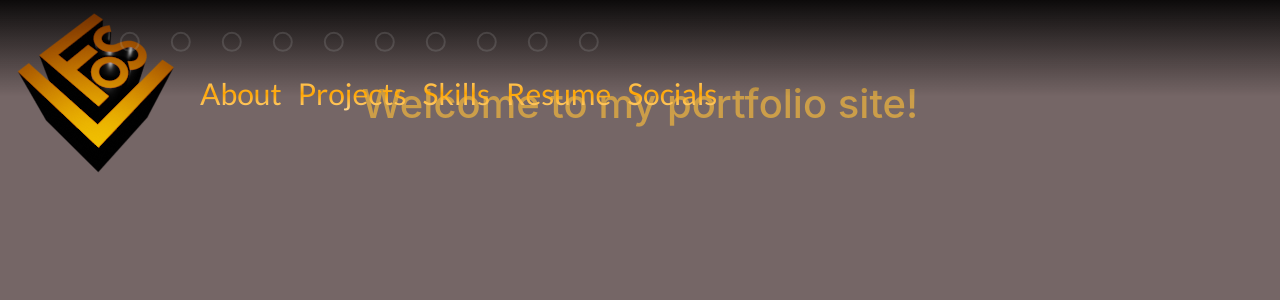
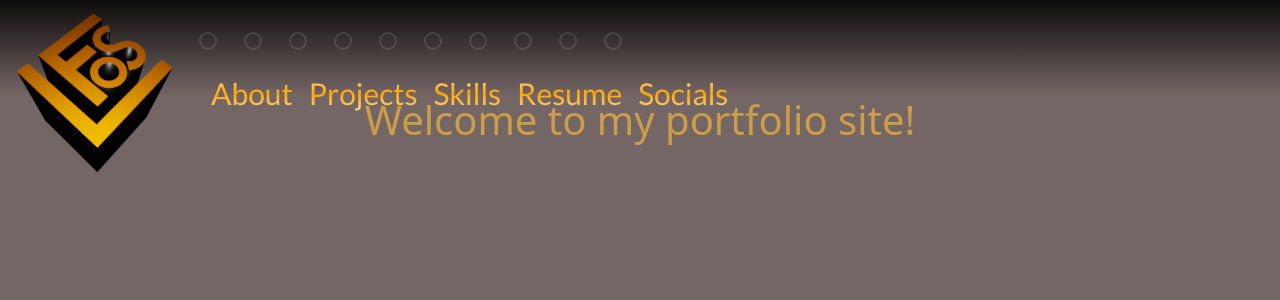
Before and after one commit to VFoS-dev/portfolio-website, a React (Create React App) app: page / in a window 1280 px wide. Shown: the top 300 px of the page. Built offline with nearby package versions, Linux system fonts and the light colour scheme.

Commit message:
navbar resizing

```diff
--- a/package.json
+++ b/package.json
@@ -5,12 +5,12 @@
   "dependencies": {
     "@testing-library/jest-dom": "^5.11.10",
     "@testing-library/react": "^11.2.6",
-    "bootstrap": "^4.5.0",
+    "bootstrap": "^5.2.2",
     "dotenv-webpack": "^6.0.0",
     "file-loader": "^6.1.1",
     "history": "^4.10.1",
     "react": "^17.0.2",
-    "react-bootstrap": "^1.3.0",
+    "react-bootstrap": "^2.6.0",
     "react-dom": "^17.0.2",
     "react-redux": "^7.2.0",
     "react-router": "^5.2.0",
--- a/src/components/NavBar.js
+++ b/src/components/NavBar.js
@@ -1,9 +1,9 @@
-import React, { Component } from 'react';
+import React, { Component, Fragment } from 'react';
 import { connect } from 'react-redux';
 
-import Navbar from 'react-bootstrap/Navbar';
-import Nav from 'react-bootstrap/Nav';
+import { NavDropdown, Navbar, Nav, Form, Container, Button, Offcanvas } from 'react-bootstrap';
 import '../css/navbar.css';
+
 
 class NavBar extends Component {
     constructor(props) {
@@ -51,17 +51,29 @@ class NavBar extends Component {
         const f = document.getElementById('focused')
         const _scrollPercent = f ? (document.documentElement.clientHeight >= f.scrollHeight) ? 1 : (f.scrollHeight == 0) ? 0 : f.scrollTop / Math.min(f.scrollHeight - f.offsetHeight, f.scrollHeight) : 1;
 
-        return (
-            <Navbar className="navbar navbar-expand-lg fixed-top bg-transparent disable" bg="light" expand="lg" onToggle={() => this.setState({ nav: !nav })} expanded={nav}>
-                <div className='navShadow' />
-                <Navbar.Brand className="pointer enable z-2" id='intro' style={{ position: 'relative' }} onClick={(e) => this.changePage(e.target.id)} onMouseOut={() => this.setState({ animateLogo: false })} onMouseEnter={() => this.setState({ animateLogo: true })}>
+        return (<Navbar key='lg' bg="dark" expand='lg' className="navbar navbar-expand-lg fixed-top bg-transparent disable" expanded={nav} onToggle={() => this.setState({ nav: !nav })}>
+            <Navbar.Brand className="brand pointer enable z-2" id='intro' style={{ position: 'relative' }} onClick={(e) => this.changePage(e.target.id)} onMouseOut={() => this.setState({ animateLogo: false })} onMouseEnter={() => this.setState({ animateLogo: true })}>
                 <div className='navImage' style={{ '--frame': `${Math.round((_scrollPercent) * 16)}` }} />
-                    <div className='disable' style={{ position: 'absolute', display: 'flex', top: 0, left: 'min(11vh, 11vw)', height: '30%', marginRight: '15px', marginTop: '1vh' }}>
+                <div className='disable checkpoint-container'>
                     {[...new Array(secretLength)].map((c, index) => (<div key={index + "checkpoints"} className={`checkpoint${correct ? " complete" : checkpoints[index] ? " correct" : typeof checkpoints[index] == 'boolean' ? " wrong" : ''}`}><div /></div>))}
                 </div>
             </Navbar.Brand>
-                <Navbar.Toggle className='enable z-2' />
-                <Navbar.Collapse className='disable z-2'>
+            <Navbar.Toggle aria-controls="offcanvasNavbar-expand-lg" className="enable hamButton" />
+            <div className='navShadow' />
+
+            <Container fluid className="enable z-2">
+                <Navbar.Offcanvas
+                    id="offcanvasNavbar-expand-lg"
+                    aria-labelledby="offcanvasNavbarLabel-expand-lg"
+                    placement="end"
+                    className='greyBG'
+                >
+                    <Offcanvas.Header>
+                        <Offcanvas.Title id="offcanvasNavbarLabel-expand-lg">
+                            VFoS.dev
+                        </Offcanvas.Title>
+                    </Offcanvas.Header>
+                    <Offcanvas.Body>
                         <Nav className="mr-auto">
                             <Nav.Link className={((ref === 'about') ? "active" : "") + " lato enable"} id='about' onClick={(e) => this.changePage(e.target.id)}>About</Nav.Link>
                             <Nav.Link className={((ref === 'projects') ? "active" : "") + " lato enable"} id='projects' onClick={(e) => this.changePage(e.target.id)}>Projects</Nav.Link>
@@ -70,9 +82,10 @@ class NavBar extends Component {
                             <Nav.Link className={((ref === 'socials') ? "active" : "") + " lato enable"} id='socials' onClick={(e) => this.changePage(e.target.id)}>Socials</Nav.Link>
                             {correct && <Nav.Link className={((ref === 'secret') ? "active" : "") + " lato enable"} id='secret' onClick={(e) => this.changePage(e.target.id)}>Secret</Nav.Link>}
                         </Nav>
-                </Navbar.Collapse>
-            </Navbar>
-        );
+                    </Offcanvas.Body>
+                </Navbar.Offcanvas>
+            </Container>
+        </Navbar>);
     }
 }
 
--- a/src/css/index.css
+++ b/src/css/index.css
@@ -24,12 +24,12 @@ body {
 
 .lato {
     font-family: 'lato', sans-serif !important;
-    font-size: 30px;
-    color: #FFF;
+    font-size: 30px !important;
+    color: #FFF !important;
     background: -webkit-linear-gradient(white, orange, white);
-    -webkit-background-clip: text;
-    background-clip: text;
-    -webkit-text-fill-color: transparent;
+    -webkit-background-clip: text !important;
+    background-clip: text !important;
+    -webkit-text-fill-color: transparent !important;
 }
 
 .lato:hover,
--- a/src/css/navbar.css
+++ b/src/css/navbar.css
@@ -5,6 +5,7 @@
 .pointer {
     cursor: pointer;
 }
+
 
 .disable {
     pointer-events: none;
@@ -14,13 +15,38 @@
     pointer-events: all;
 }
 
+.greyBG {
+    background-color: rgb(49, 49, 49) !important;
+    color: white !important;
+}
+
+.brand {
+    margin-left: 15px;
+}
+
+.hamButton {
+    filter: invert();
+    margin-right: 30px;
+    z-index: 2;
+    border-color: black !important;
+    border-width: 2px !important;
+}
+
+.hamButton .navbar-toggler-icon {
+    fill: blue;
+}
+
+.navbar-toggler,
+.navbar-toggler:focus,
+.navbar-toggler:active .navbar-toggler-icon {
+    outline: none;
+    box-shadow: none;
+}
+
 .navShadow {
     width: 100vw;
     z-index: 0;
     background: -webkit-linear-gradient(rgba(1, 1, 1, 0.9), rgba(1, 1, 1, 0));
-    -webkit-transform: translateX(-1rem);
-    transform: translateX(-1rem);
-    ;
     height: 12vh;
     top: 0;
     position: absolute;
@@ -31,16 +57,39 @@
     z-index: 2;
 }
 
+@media (max-width:991px) {
+    .checkpoint-container {
+        margin-top: 30px;
+        width: min(35vw, 225px);
+    }
+}
+
+@media (min-width:992px) {
+    .checkpoint-container {
+        margin-top: 10px;
+        width: 450px;
+    }
+}
+
+.checkpoint-container {
+    position: absolute;
+    display: flex;
+    flex-wrap: wrap;
+    top: 0;
+    left: 170px;
+}
 
 .checkpoint {
     aspect-ratio: 1/1;
-    height: 100%;
+    width: min(45px, 7vw);
+    height: min(45px, 7vw);
     position: relative;
 }
 
 .checkpoint div {
     aspect-ratio: 1/1;
     height: 40%;
+    width: 40%;
     top: 50%;
     left: 50%;
     border-radius: 100%;
@@ -92,3 +141,7 @@
         background-position-x: 100%;
     }
 }
+
+.navpadding {
+    padding-top: 12vh;
+}
--- a/src/css/pages.css
+++ b/src/css/pages.css
@@ -1,9 +1,5 @@
 .resume {
     background-color: rgb(141, 83, 83);
-}
-
-.navpadding {
-    padding-top: 10vh;
 }
 
 .sticky-overlay {
--- a/src/css/projects.css
+++ b/src/css/projects.css
@@ -10,8 +10,7 @@
     background-image: url(/public/images/projects/minesweeper/toMinesweeper.png);
     background-size: cover;
     z-index: 20;
-    filter: opacity(0%);
-
+    filter: opacity(0.5%);
 }
 
 .toMinesweeper {
```
Also changed, not shown: 11 other files (tests, documents, lock files or other folders). Lines whose indentation alone changed are shown as unchanged.
